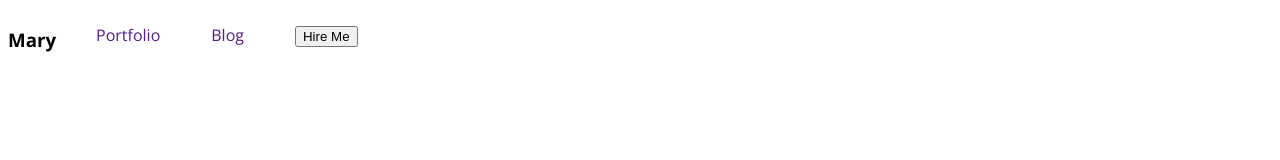
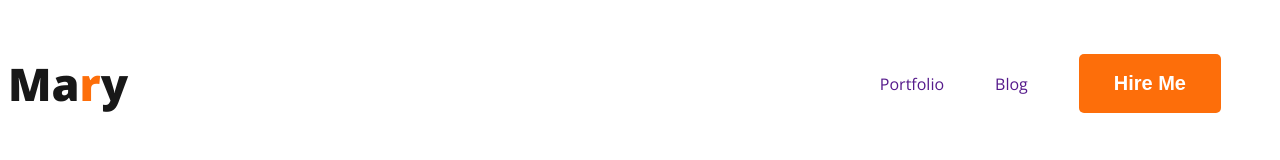
Before and after one commit to mahmudul0022/portfolio, a plain HTML site: page index.html in a window 1280 px wide. Drawn offline with nearby package versions, Linux system fonts and the light colour scheme.

Commit message:
nav commit

```diff
--- a/index.html
+++ b/index.html
@@ -13,11 +13,11 @@
 <body>
     <header>
 <nav>
-    <h3>Ma<span>r</span>y</h3>
+    <h3 class="banner-caption">Ma<span class="orange">r</span>y</h3>
     <ul>
         <li><a href="">Portfolio</a></li>
         <li><a href="">Blog</a></li>
-        <li><button>Hire Me</button></li>
+        <li><button class="btn-primary">Hire Me</button></li>
     </ul>
 </nav>
     </header>
--- a/styles/portfolio.css
+++ b/styles/portfolio.css
@@ -2,19 +2,19 @@
 body{
     font-family: "Open Sans", sans-serif;
     font-optical-sizing: auto;
-    font-weight: <weight>;
-    font-style: normal;
-    font-variation-settings:
-      "wdth" 100;
+
 }
 
 /* nav related styles */
 
 nav{
     display: flex;
+    align-items: center;
+    justify-content: space-between;
 }
 nav ul{
     display: flex;
+    align-items: center;
 }
 nav li{
     list-style: none;
@@ -25,3 +25,22 @@ nav a{
     text-decoration: none;
 
 }
+.orange{
+    color: #FD6E0A;
+}
+.btn-primary{
+    color:  #FFF;
+    border-radius: 5px;
+    border: 0;
+background: #FD6E0A;
+font-size: 20px;
+font-style: normal;
+font-weight: 700;
+padding: 18px 35px;
+
+}
+.banner-caption{
+    color: var(--Dark-01, #181818);
+font-size: 45px;
+font-weight: 800;
+}
```
